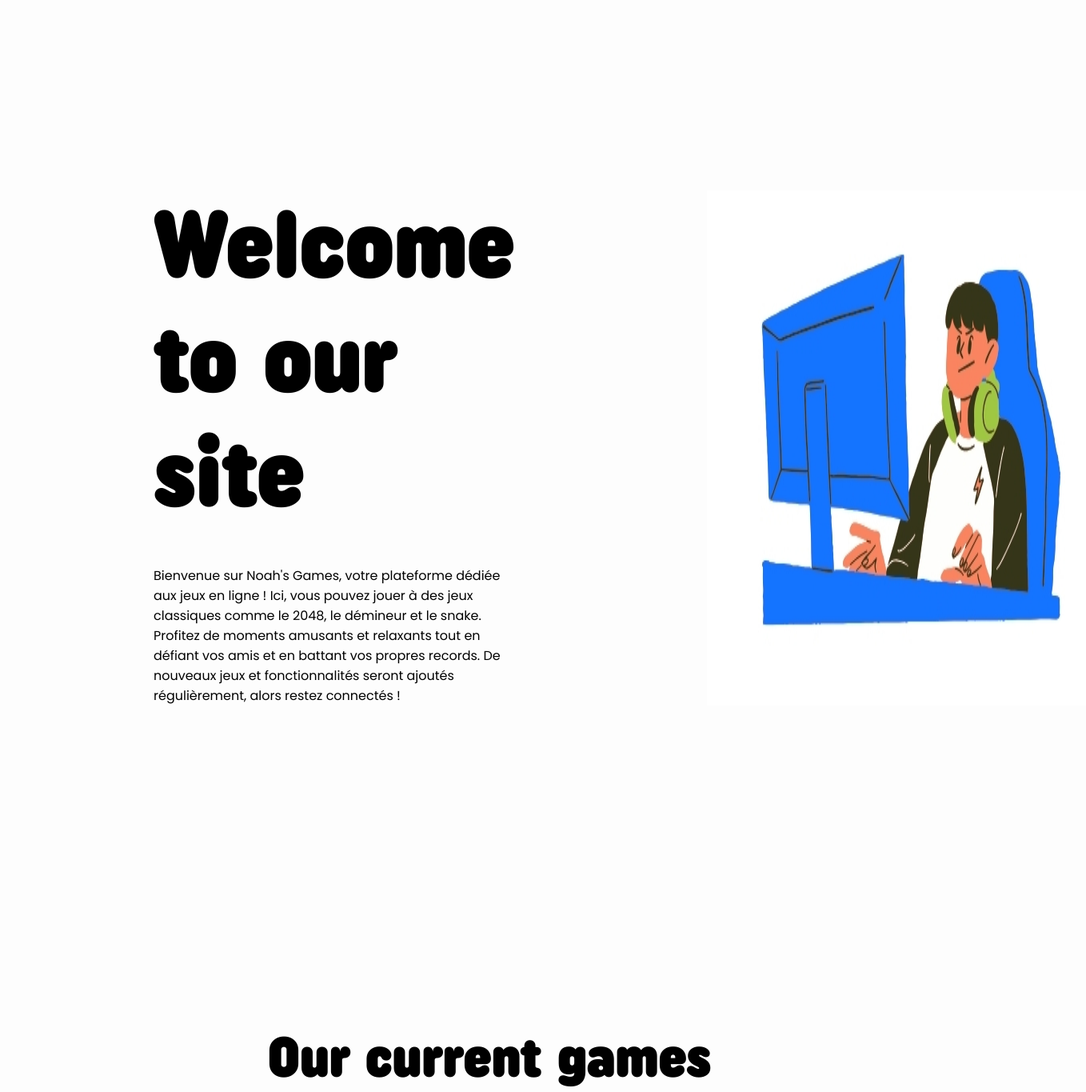
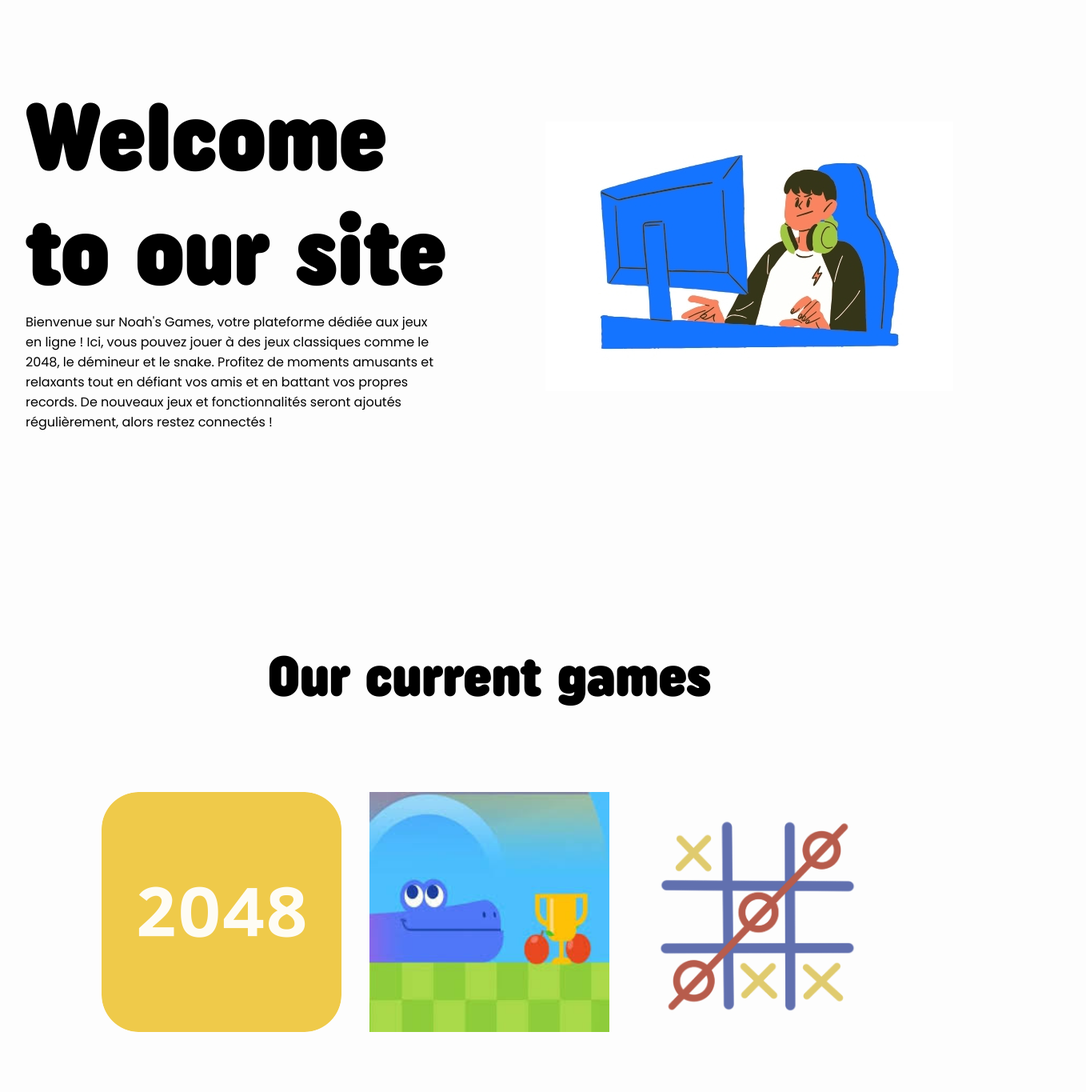
Before and after one commit to noasman971/gamesite, a PHP site: page / in a window 1640 px wide. Shown: the part 162-1527 px from the top of the page at 80% size, without its empty margins (208-1566 px from the left). Run offline with PHP 8.4, Linux system fonts and the light colour scheme; some web fonts are replaced.

Commit message:
Update css

```diff
--- a/assets/css/index.css
+++ b/assets/css/index.css
@@ -1,4 +1,6 @@
 /* Polices personnalisées */
+@import url(https://db.onlinewebfonts.com/c/508eeb3849362bb16844cc1d5ac1f88a?family=Robolt+x+Hand+Light);
+
 @font-face {
     font-family: "YoureInvitedHeavy";
     src: url("/assets/font/YoureInvitedHeavy.otf") format("opentype");
@@ -15,7 +17,6 @@
     font-family: "CFSchoolHandwriting-Regular";
     src: url("/assets/font/CFSchoolHandwriting-Regular.ttf") format("truetype");
 }
-@import url(https://db.onlinewebfonts.com/c/508eeb3849362bb16844cc1d5ac1f88a?family=Robolt+x+Hand+Light);
 
 /* Réinitialisation globale */
 * {
@@ -27,32 +28,40 @@
 
 /* Header */
 header {
-    padding: 400px;
-    display: flex;
-    justify-content: space-between;
-    gap: 30vh;
+    padding-top: 15%;
+    padding-bottom: 15%;
     background: #fdfdfd;
 }
 header h1 {
     font-family: Uniform_Rounded_Condensed_Ultra;
     font-size: 120px;
     text-align: left;
+    width: 100%;
 }
 
 
 header p {
     font-family: poppins;
+    width: 89%;
+
 }
 
 
-header img {
-    float: right;
+.container {
+    display: flex;
+    align-items: center;
+    justify-content: space-between;
+    padding: 20px;
+    max-width: 1200px;
+    margin: 0 auto;
 }
-
 #welcome{
-    display: flex;
-    flex-direction: column;
-    gap: 40px;
+    max-width: 50%;
+    margin-right: 20px;
+}
+header figure {
+    width: fit-content;
+    height: fit-content;
 }
 .animate__animated.animate__bounceInDown {
     --animate-duration: 1.5s;
@@ -76,7 +85,21 @@ section h1 {
     font-family: Uniform_Rounded_Condensed_Ultra;
     font-size: 71px;
     text-align: center;
+    margin: 0 0 20px;
+
 }
+
+.image{
+    max-width: 50%;
+    text-align: center;
+}
+
+.image img {
+    max-width: 100%;
+    height: auto;
+}
+
+
 #choice {
     display: flex;
     justify-content: center;
--- a/index.html
+++ b/index.html
@@ -62,8 +62,10 @@
 
 
 <header>
+    <div class="container">
         <div id="welcome" >
             <h1 class="animate__animated animate__bounceInDown">Welcome to our site</h1>
+
             <p class="animate__animated animate__bounceInDown">
                 Bienvenue sur Noah's Games, votre plateforme dédiée aux jeux en ligne !
                 Ici, vous pouvez jouer à des jeux classiques comme le 2048, le démineur et le snake.
@@ -71,9 +73,16 @@
                 De nouveaux jeux et fonctionnalités seront ajoutés régulièrement, alors restez connectés !
             </p>
 
+
+        </div>
+        <div class="image">
+        <img src="assets/img/gaming.png" class="animate__animated animate__backInRight">
+        </div>
     </div>
 
-    <img src="assets/img/gaming.png" class="animate__animated animate__backInRight">
+
+
+
 
 
 
@@ -110,7 +119,7 @@
 
 
 
-mettre les images avec lexplication du jeu comme avant
+    <!--mettre les images avec lexplication du jeu comme avant-->
 
 
     </section>
--- a/utils/database.php
+++ b/utils/database.php
@@ -1,6 +1,6 @@
 <?php
 function connectToDbAndGetPdo() {
-    $db_host = '127.0.0.1';
+    $db_host = 'localhost';
     $db_user = 'root';
     $db_password = 'root';
     $db_db = 'sitegames';
```
Lines whose indentation alone changed are shown as unchanged.
